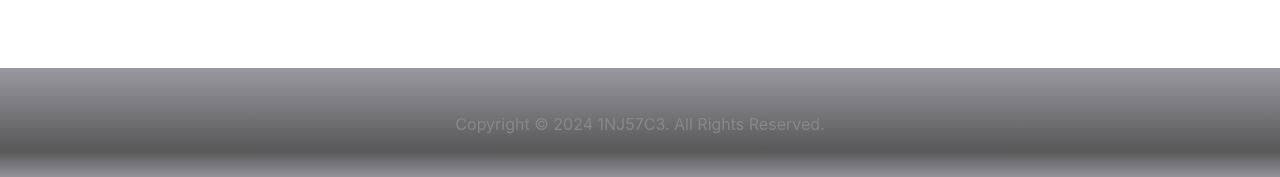
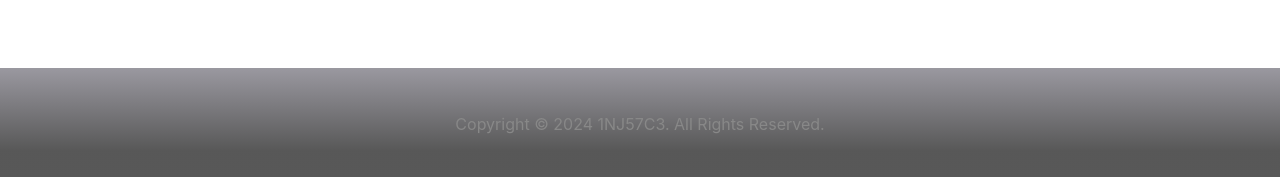
Before and after one commit to 1NJ57C3/portfolio, a React (Vite) app: page / in a window 1280 px wide. Shown: the part 3201-3378 px from the top of the page. Built offline with nearby package versions, Linux system fonts and the light colour scheme.

Commit message:
style(layout): adjust gradients for header and footer components

```diff
--- a/src/App.css
+++ b/src/App.css
@@ -41,7 +41,7 @@
 }
 
 .Header {
-  background: linear-gradient(var(--layout-bg-color-secondary), var(--layout-bg-color-primary) 74%, var(--layout-bg-color-secondary));
+  background: linear-gradient(var(--layout-bg-color-primary) 74%, var(--layout-bg-color-secondary));
   backdrop-filter: blur(0.27rem);
   display: flex;
   flex-direction: row;
@@ -80,7 +80,7 @@ main {
 }
 
 .Footer {
-  background: linear-gradient(var(--layout-bg-color-secondary), var(--layout-bg-color-primary) 74%, var(--layout-bg-color-secondary));
+  background: linear-gradient(var(--layout-bg-color-secondary), var(--layout-bg-color-primary) 74%);
   color: #888;
   display: flex;
   flex-direction: column;
```
